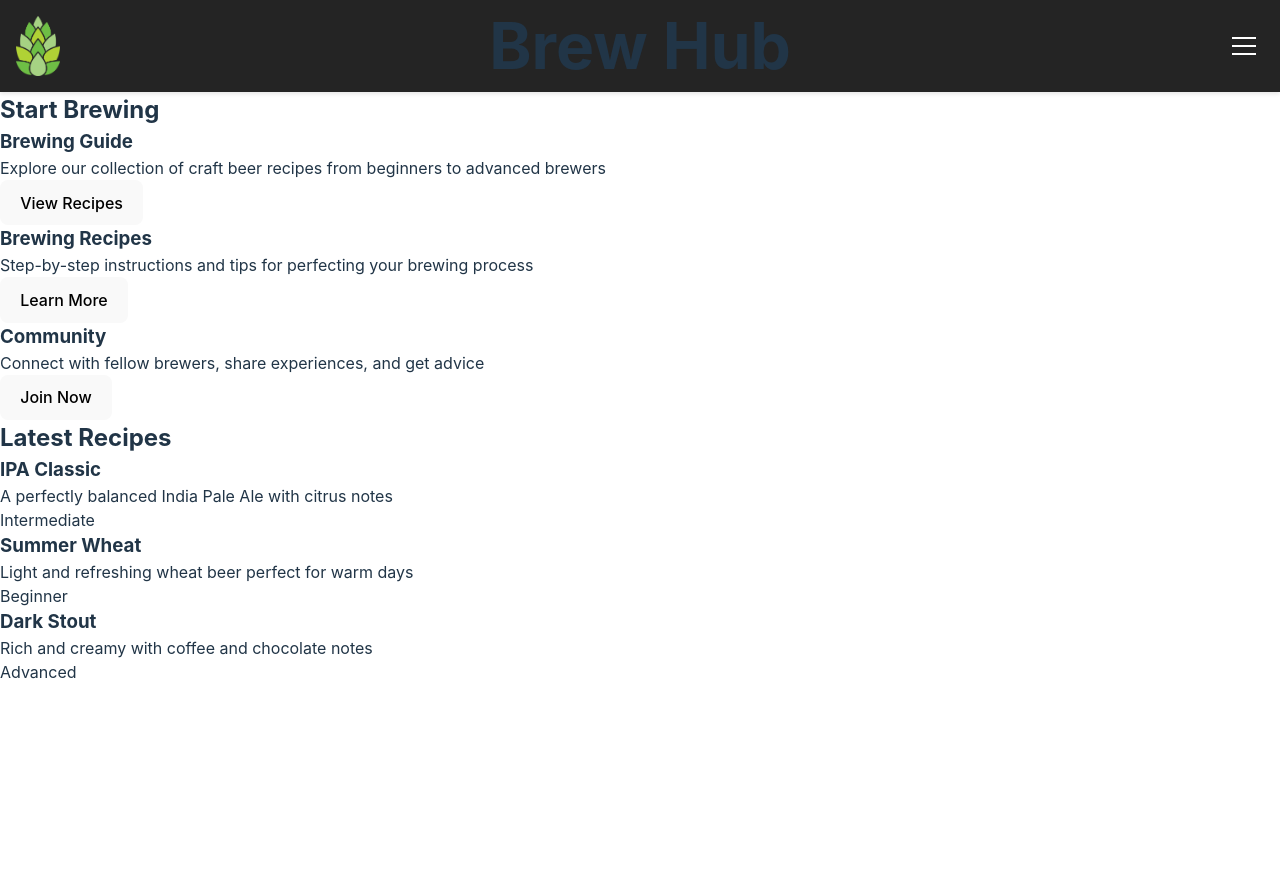
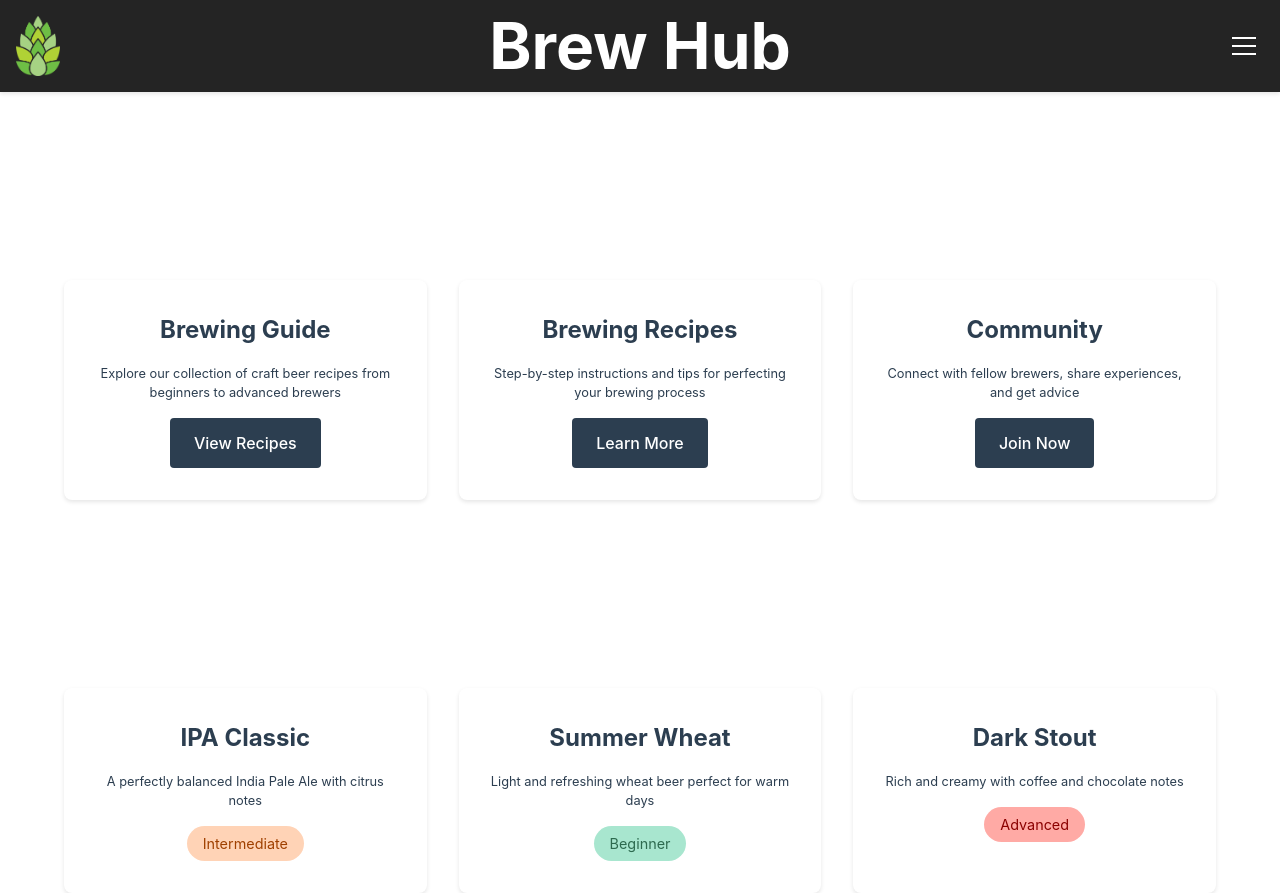
Before and after one commit to PeterKock/brewhub-frontend, a React (Vite) app: page / in a window 1280 px wide. Before the commit the page ends 800 px from the top, so only its background shows below. Built offline with nearby package versions, Linux system fonts and the light colour scheme.

Commit message:
logo is clickable, styles have been added for the main page features and recipes

```diff
--- a/src/App.jsx
+++ b/src/App.jsx
@@ -28,7 +28,6 @@ function App() {
                     <Routes>
                         {/* Public Routes */}
                         <Route path="/" element={<HomePage />} />
-                        <Route path="/home" element={<HomePage />} />
                         <Route path="/login" element={<LoginPage />} />
                         <Route path="/register" element={<RegisterPage />} />
 
--- a/src/components/header.jsx
+++ b/src/components/header.jsx
@@ -12,7 +12,9 @@ const Header = () => {
         <header className="header">
             <div className="header-content">
                 <div className="logo-container">
-                    <img src="src/assets/logo.png" alt="Logo" className="logo" />
+                    <Link to="/">
+                        <img src="src/assets/logo.png" alt="Logo" className="logo" />
+                    </Link>
                 </div>
 
                 <h1 className="brand-name">Brew Hub</h1>
--- a/src/styles/styles.css
+++ b/src/styles/styles.css
@@ -13,7 +13,7 @@
         4.3 Brandname
         4.4 Menu
     5. Main
-        5.1 content
+        5.1 Content
         5.2 Features
         5.3 Recipes
     6. Footer
@@ -31,6 +31,7 @@
   --secondary-bg-color: #2c3e50;
   --accent-color: #3498db;
   --accent-hover-color: #2980b9;
+  --card-color: #ffffff;
 
   /* Layout */
   --max-width-value: 1920px;
@@ -47,6 +48,32 @@
   --card-shadow-value: 0 2px 4px rgba(0, 0, 0, 0.1);
   --transition-default-value: 0.3s ease;
 }
+
+/* ------------------------------- 2. Typography ----------------------------------- */
+
+h1 {
+  color: var(--primary-text-color);
+  font-size: 3rem;
+  margin-bottom: var(--spacing-md);
+}
+
+h2 {
+  color: var(--primary-text-color);
+  font-size: 2.5rem;
+  text-align: center;
+  margin-bottom: var(--spacing-xl);
+}
+
+p {
+  color: var(--secondary-bg-color);
+  font-size: 0.8rem;
+}
+
+/* ------------------------------- 3. Layout --------------------------------------- */
+
+/* --------------- 3.1 Reusable ----------------------- */
+
+/* --------------- 3.2 Other --------------------------- */
 
 /* ------------------------------- 4. Header -------------------------------- */
 
@@ -147,3 +174,119 @@
 .login-link:hover {
   color: var(--accent-color);
 }
+
+/* ------------------------------- 5. main -------------------------------- */
+
+/* --------------- 5.1 Content ------------------- */
+
+.main-content {
+  flex: 1;
+  max-width: var(--max-width-value);
+  margin: 0 auto;
+  width: 100%;
+  padding-left: var(--spacing-md);
+  padding-right: var(--spacing-md);
+  text-align: center;
+}
+
+/* ----------------5.2 Features -------------------------- */
+
+.features {
+  padding: var(--spacing-xl) 0;
+}
+
+.features-grid {
+  display: grid;
+  grid-template-columns: repeat(3, 1fr);
+  gap: var(--spacing-lg);
+  max-width: var(--max-width-value);
+  margin: 0 auto;
+  padding: 0 var(--spacing-lg);
+}
+
+.feature-card {
+  background: var(--card-color);
+  padding: var(--spacing-lg);
+  border-radius: var(--border-radius-value);
+  box-shadow: var(--card-shadow-value);
+  text-align: center;
+  transition: transform var(--transition-default-value);
+}
+
+.feature-card:hover {
+  transform: translateY(-5px);
+}
+
+.feature-card h3 {
+  color: var(--secondary-bg-color);
+  margin-bottom: var(--spacing-md);
+  font-size: 1.5rem;
+}
+
+.feature-button {
+  background-color: var(--secondary-bg-color);
+  color: var(--primary-text-color);
+  border: none;
+  padding: 0.8rem 1.5rem;
+  border-radius: 4px;
+  cursor: pointer;
+  margin-top: var(--spacing-md);
+  transition: background-color var(--transition-default-value);
+}
+
+.feature-button:hover {
+  background-color: var(--accent-color);
+}
+
+/* ----------------5.3 Recipes -------------------------- */
+
+.recipe-grid {
+  display: grid;
+  grid-template-columns: repeat(3, 1fr);
+  gap: var(--spacing-lg);
+  max-width: var(--max-width-value);
+  margin: 0 auto;
+  padding: 0 var(--spacing-lg);
+}
+
+.recipe-card {
+  background: var(--card-color);
+  padding: var(--spacing-lg);
+  border-radius: var(--border-radius-value);
+  box-shadow: var(--card-shadow-value);
+  text-align: center;
+  transition: transform var(--transition-default-value);
+}
+
+.recipe-card:hover {
+  transform: translateY(-5px);
+}
+
+.recipe-card h3 {
+  color: var(--secondary-bg-color);
+  margin-bottom: var(--spacing-md);
+  font-size: 1.5rem;
+}
+
+.difficulty {
+  display: inline-block;
+  padding: 0.4rem 1rem;
+  border-radius: 20px;
+  font-size: 0.9rem;
+  margin-top: var(--spacing-md);
+}
+
+.difficulty-beginner {
+  background-color: #a8e6cf;
+  color: #2d6a4f;
+}
+
+.difficulty-intermediate {
+  background-color: #ffd3b6;
+  color: #a04000;
+}
+
+.difficulty-advanced {
+  background-color: #ffaaa5;
+  color: #8b0000;
+}
```
